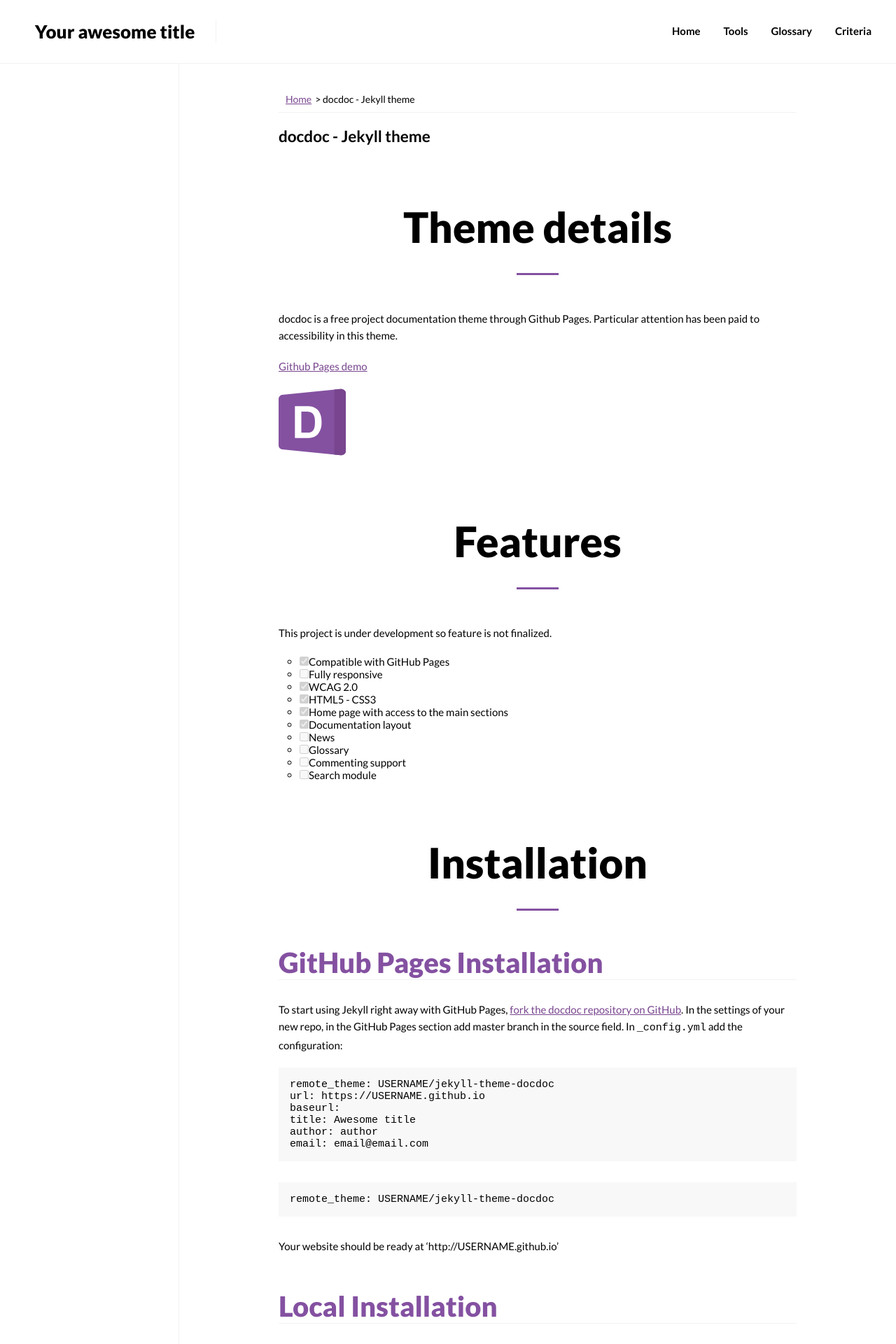
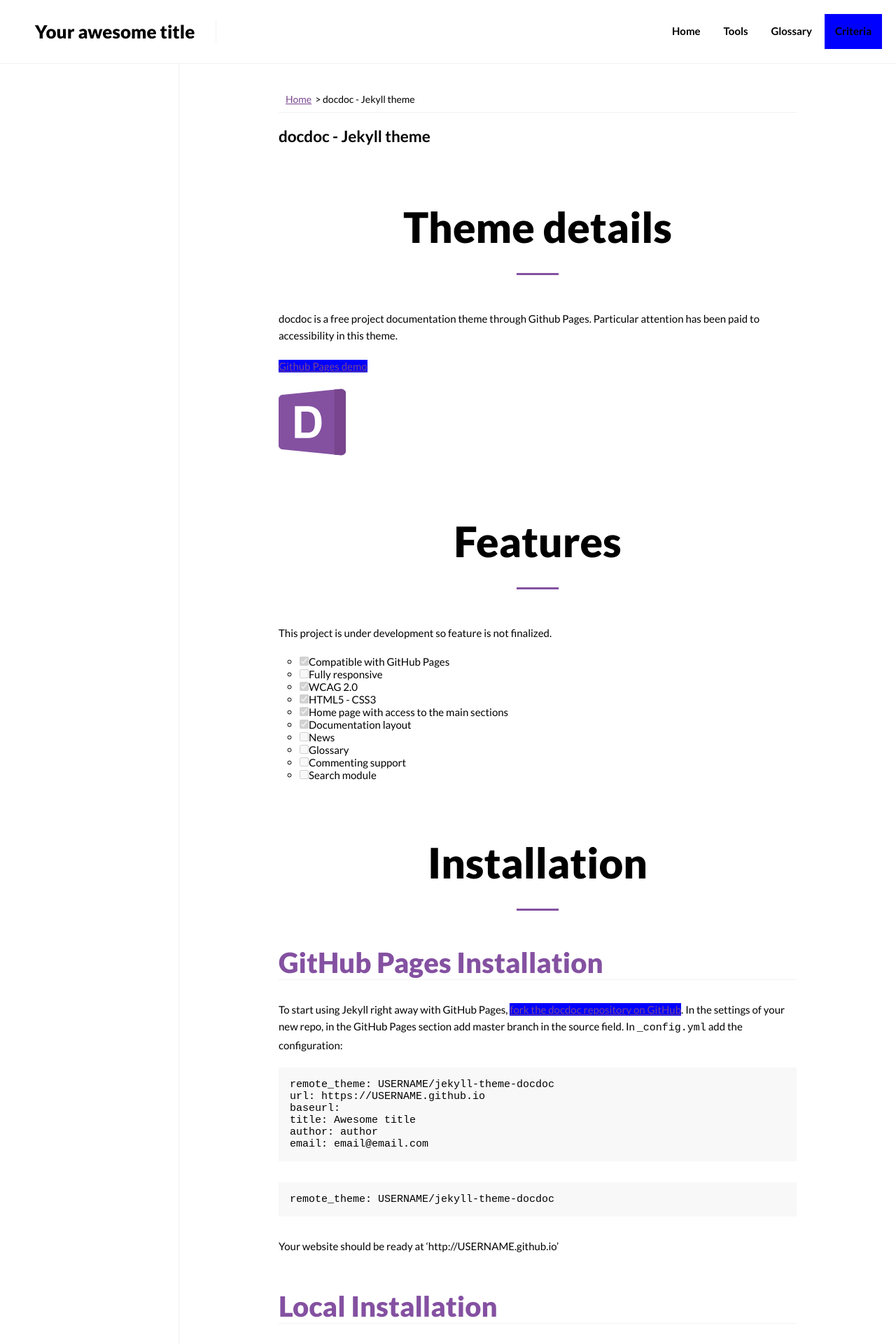
Before and after one commit to stevenMouret/web-accessibility-guidelines, a Jekyll site: the page built from README.md, in a window 1280 px wide. Shown: the top 1920 px of the page at 70% size. Built offline with Jekyll 4.4.1, drawn with Linux system fonts in a browser that asks for light colours; our own code applies the rules of GitHub Pages for plain Markdown files.

Commit message:
CSS - style for external link

```diff
--- a/_includes/head.html
+++ b/_includes/head.html
@@ -5,4 +5,12 @@
     <title>{{ site.title }} &bull; {{ page.title }}</title>
     <link rel="stylesheet" href="{{ "/assets/css/main.css" | prepend: site.baseurl }}">
     <link href="{{ "/assets/css/syntax.css" | prepend: site.baseurl }}" rel="stylesheet">
+    <style>
+        /* @name External link */
+        a[href^='http']:not([href*='{{ site.url }}']),
+        a[href^='https']:not([href*='{{ site.url }}']),
+        a[href^='//']:not([href*='{{ site.url }}']) {
+            background: blue;
+        }
+    </style>
 </head>
```
Also changed, not shown: _sass/config/_base.scss (line endings or trailing spaces).
